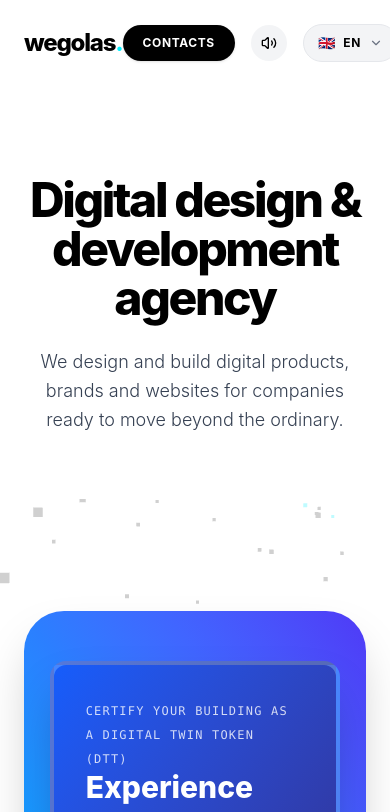
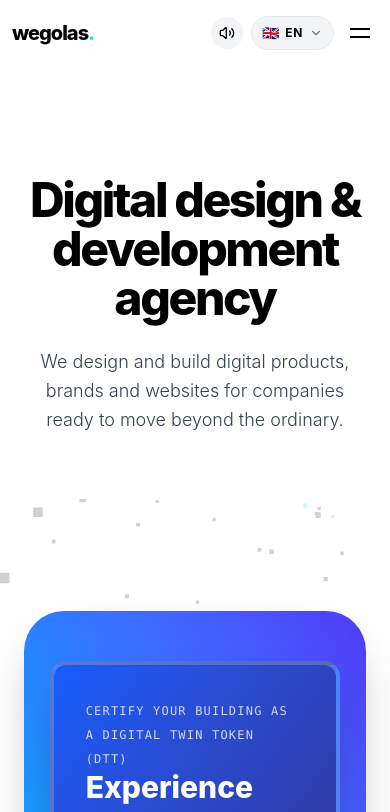
Before and after one commit to saitama-sai/wegolas, a React (Vite) app: page / in a window 390 px wide. Shown: the top 812 px of the page. Built offline with nearby package versions, Linux system fonts and the light colour scheme.

Commit message:
fix_mobile_navbar_overflow

```diff
--- a/src/components/MenuOverlay.tsx
+++ b/src/components/MenuOverlay.tsx
@@ -1,7 +1,8 @@
 import React from 'react';
 import { motion, AnimatePresence } from 'framer-motion';
-import { X, ArrowUpRight, Globe, Share2, MessageCircle, Send } from 'lucide-react';
+import { X, ArrowUpRight, Globe, Share2, MessageCircle, Send, Check } from 'lucide-react';
 import { sounds } from './SoundEffects';
+import { useLanguage, LANGUAGES } from '../context/LanguageContext';
 
 interface MenuOverlayProps {
   isOpen: boolean;
@@ -16,12 +17,13 @@ export const MenuOverlay: React.FC<MenuOverlayProps> = ({
   onNavigate,
   onOpenEstimator,
 }) => {
+  const { currentLangObj, setLanguage, t } = useLanguage();
+
   const pages = [
-    { name: 'Home', id: 'home', num: '01' },
-    { name: 'Services', id: 'services', num: '02' },
-    { name: 'Projects', id: 'projects', num: '03' },
-    { name: 'About', id: 'about', num: '04' },
-    { name: 'Blog', id: 'blog', num: '05' },
+    { name: t('navServices'), id: 'services', num: '01' },
+    { name: t('navProjects'), id: 'projects', num: '02' },
+    { name: t('navAbout'), id: 'about', num: '03' },
+    { name: t('navBlog'), id: 'blog', num: '04' },
   ];
 
   const handleLinkClick = (pageId: string) => {
@@ -55,7 +57,6 @@ export const MenuOverlay: React.FC<MenuOverlayProps> = ({
               }}
               onMouseEnter={() => sounds.playHover()}
               data-cursor="CLOSE"
-              data-cursor-variant="close"
               aria-label="Close Menu"
               className="p-3 rounded-full bg-white/10 hover:bg-[#FF0055] text-white transition-colors duration-300"
             >
@@ -63,9 +64,9 @@ export const MenuOverlay: React.FC<MenuOverlayProps> = ({
             </button>
           </div>
 
-          {/* Main Navigation Links */}
+          {/* Main Navigation Links & Mobile Language Switcher */}
           <div className="my-auto py-8 grid grid-cols-1 lg:grid-cols-12 gap-8 items-center">
-            <div className="lg:col-span-8 flex flex-col gap-2 md:gap-4">
+            <div className="lg:col-span-8 flex flex-col gap-3 md:gap-4">
               {pages.map((page, idx) => (
                 <motion.div
                   key={page.id}
@@ -77,7 +78,6 @@ export const MenuOverlay: React.FC<MenuOverlayProps> = ({
                     onClick={() => handleLinkClick(page.id)}
                     onMouseEnter={() => sounds.playHover()}
                     data-cursor="GO"
-                    data-cursor-variant="hover"
                     className="group flex items-center gap-4 text-left w-full"
                   >
                     <span className="text-xs font-mono text-[#00F0FF] opacity-60 group-hover:opacity-100 transition-opacity">
@@ -90,6 +90,38 @@ export const MenuOverlay: React.FC<MenuOverlayProps> = ({
                   </button>
                 </motion.div>
               ))}
+
+              {/* Mobile Language Selector Grid */}
+              <div className="pt-6 border-t border-white/10 mt-4 space-y-3">
+                <span className="text-xs font-mono text-gray-400 uppercase tracking-widest block">
+                  Select Language / Dil Seçiniz
+                </span>
+                <div className="grid grid-cols-2 sm:grid-cols-4 gap-2">
+                  {LANGUAGES.map((lang) => {
+                    const isSelected = currentLangObj.code === lang.code;
+                    return (
+                      <button
+                        key={lang.code}
+                        onClick={() => {
+                          sounds.playClick();
+                          setLanguage(lang.code);
+                        }}
+                        className={`flex items-center justify-between p-3 rounded-xl border text-xs transition-all ${
+                          isSelected
+                            ? 'bg-[#00F0FF]/15 border-[#00F0FF] text-[#00F0FF] font-bold'
+                            : 'bg-white/5 border-white/10 text-gray-300 hover:bg-white/10 font-medium'
+                        }`}
+                      >
+                        <div className="flex items-center gap-2">
+                          <span>{lang.flag}</span>
+                          <span>{lang.nativeName}</span>
+                        </div>
+                        {isSelected && <Check className="w-3.5 h-3.5 text-[#00F0FF]" />}
+                      </button>
+                    );
+                  })}
+                </div>
+              </div>
             </div>
 
             {/* Side Card */}
@@ -99,10 +131,10 @@ export const MenuOverlay: React.FC<MenuOverlayProps> = ({
                   START A PROJECT
                 </span>
                 <h3 className="font-syne text-2xl font-bold text-white">
-                  Have an idea? Tell us about it.
+                  {t('haveIdea')} {t('tellUs')}
                 </h3>
                 <p className="text-sm text-gray-400 mt-2 font-light">
-                  We design and build digital products, brands and websites for companies ready to move beyond the ordinary.
+                  {t('heroDesc')}
                 </p>
               </div>
 
@@ -115,7 +147,7 @@ export const MenuOverlay: React.FC<MenuOverlayProps> = ({
                 onMouseEnter={() => sounds.playHover()}
                 className="w-full py-4 rounded-2xl bg-white text-black font-syne font-bold text-xs uppercase tracking-wider hover:bg-[#00F0FF] transition-colors flex items-center justify-center gap-2"
               >
-                <span>Estimate Cost & Timeline</span>
+                <span>{t('estimateProject')}</span>
                 <ArrowUpRight className="w-4 h-4" />
               </button>
 
--- a/src/components/Navbar.tsx
+++ b/src/components/Navbar.tsx
@@ -44,7 +44,7 @@ export const Navbar: React.FC<NavbarProps> = ({
   ];
 
   return (
-    <header className="fixed top-0 left-0 right-0 z-40 px-6 py-6 lg:px-16 flex items-center justify-between bg-white/80 backdrop-blur-md transition-colors duration-300">
+    <header className="fixed top-0 left-0 right-0 z-40 px-3 sm:px-6 py-4 md:py-6 lg:px-16 flex items-center justify-between bg-white/80 backdrop-blur-md transition-colors duration-300 max-w-full overflow-hidden">
       {/* Brand Logo */}
       <button
         onClick={() => {
@@ -53,13 +53,13 @@ export const Navbar: React.FC<NavbarProps> = ({
         }}
         onMouseEnter={() => sounds.playHover()}
         data-cursor="HOME"
-        className="font-syne font-extrabold text-2xl tracking-tighter text-black hover:opacity-75 transition-opacity"
+        className="font-syne font-extrabold text-xl sm:text-2xl tracking-tighter text-black hover:opacity-75 transition-opacity shrink-0"
       >
         wegolas<span className="text-[#00F0FF]">.</span>
       </button>
 
       {/* Right Navigation & Action Buttons */}
-      <div className="flex items-center gap-4 md:gap-6">
+      <div className="flex items-center gap-2 sm:gap-4 md:gap-6 shrink-0">
         {/* Desktop Text Links */}
         <nav className="hidden md:flex items-center gap-7">
           {navItems.map((item) => (
@@ -80,7 +80,7 @@ export const Navbar: React.FC<NavbarProps> = ({
           ))}
         </nav>
 
-        {/* Contacts Black Pill Button */}
+        {/* Contacts Black Pill Button (Visible on tablet & desktop) */}
         <button
           onClick={() => {
             sounds.playClick();
@@ -88,7 +88,7 @@ export const Navbar: React.FC<NavbarProps> = ({
           }}
           onMouseEnter={() => sounds.playHover()}
           data-cursor="ESTIMATE"
-          className="px-5 py-2.5 rounded-full bg-black text-white font-syne font-bold text-xs tracking-wider uppercase hover:bg-gray-800 transition-colors shadow-sm"
+          className="hidden sm:inline-flex px-4 sm:px-5 py-2 sm:py-2.5 rounded-full bg-black text-white font-syne font-bold text-xs tracking-wider uppercase hover:bg-gray-800 transition-colors shadow-sm shrink-0"
         >
           {t('navContacts')}
         </button>
@@ -99,13 +99,13 @@ export const Navbar: React.FC<NavbarProps> = ({
           onMouseEnter={() => sounds.playHover()}
           data-cursor={soundEnabled ? "SOUND OFF" : "SOUND ON"}
           aria-label="Toggle Sound"
-          className="p-2.5 rounded-full bg-gray-100 text-gray-700 hover:text-black hover:bg-gray-200 transition-all"
+          className="p-2 sm:p-2.5 rounded-full bg-gray-100 text-gray-700 hover:text-black hover:bg-gray-200 transition-all shrink-0"
         >
           {soundEnabled ? <Volume2 className="w-4 h-4 text-black" /> : <VolumeX className="w-4 h-4 opacity-50" />}
         </button>
 
         {/* Top-Right Language Switcher Dropdown */}
-        <div className="relative" ref={dropdownRef}>
+        <div className="relative shrink-0" ref={dropdownRef}>
           <button
             onClick={() => {
               sounds.playClick();
@@ -113,7 +113,7 @@ export const Navbar: React.FC<NavbarProps> = ({
             }}
             onMouseEnter={() => sounds.playHover()}
             data-cursor="LANG"
-            className="flex items-center gap-2 px-3.5 py-2 rounded-full bg-gray-100 border border-gray-200 text-black hover:bg-gray-200 font-syne font-bold text-xs tracking-wider transition-all"
+            className="flex items-center gap-1.5 sm:gap-2 px-2.5 py-1.5 sm:px-3.5 sm:py-2 rounded-full bg-gray-100 border border-gray-200 text-black hover:bg-gray-200 font-syne font-bold text-xs tracking-wider transition-all"
           >
             <span className="text-sm">{currentLangObj.flag}</span>
             <span>{currentLangObj.code}</span>
@@ -122,7 +122,7 @@ export const Navbar: React.FC<NavbarProps> = ({
 
           {/* Language Selection Menu */}
           {langOpen && (
-            <div className="absolute right-0 mt-3 w-48 rounded-2xl bg-black/90 backdrop-blur-xl border border-white/15 shadow-2xl p-2 z-50 animate-in fade-in slide-in-from-top-2 duration-200">
+            <div className="absolute right-0 mt-3 w-48 rounded-2xl bg-black/95 backdrop-blur-xl border border-white/15 shadow-2xl p-2 z-50 animate-in fade-in slide-in-from-top-2 duration-200">
               <div className="text-[10px] font-mono text-gray-400 px-3 py-1.5 uppercase tracking-widest border-b border-white/10 mb-1">
                 Select Language
               </div>
@@ -165,7 +165,7 @@ export const Navbar: React.FC<NavbarProps> = ({
             onOpenMenu();
           }}
           onMouseEnter={() => sounds.playHover()}
-          className="md:hidden p-2 rounded-full text-black hover:bg-gray-100"
+          className="md:hidden p-2 rounded-full text-black hover:bg-gray-100 shrink-0"
           aria-label="Open Menu"
         >
           <div className="w-5 h-0.5 bg-black mb-1.5" />
```
